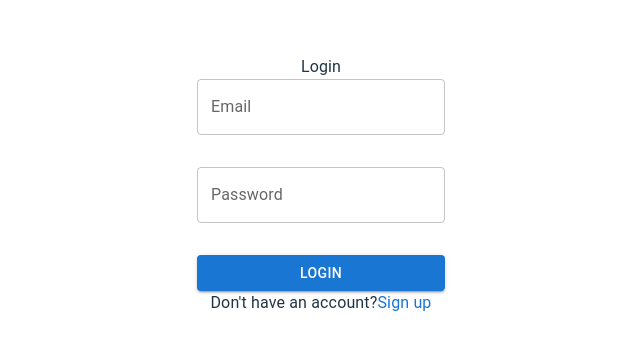
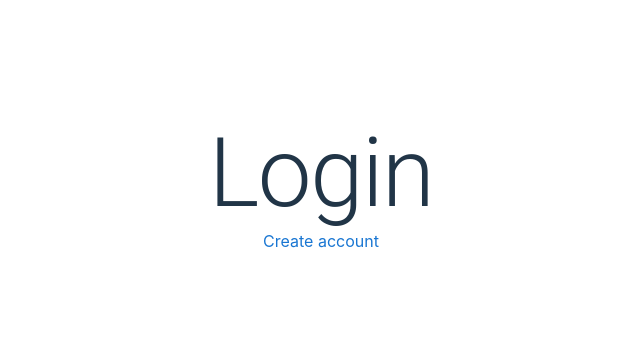
Before and after one commit to boldlygolearn/travelingBookClub, a React (Vite) app in the folder web-ui/: page / in a window 1280 px wide. Shown: the part 215-564 px from the top of the page, without its empty margins (319-959 px from the left). Built offline with nearby package versions, Linux system fonts and the light colour scheme; the HTML template or start-up script is replaced by a standard one.

Commit message:
feat: display title and link to page (TBC-22)

```diff
--- a/web-ui/src/modules/login/login.tsx
+++ b/web-ui/src/modules/login/login.tsx
@@ -3,26 +3,10 @@ import { Button, Link, Stack, TextField, Typography } from "@mui/material";
 const Login = () => {
   return (
     <Stack>
-      <Typography>Login</Typography>
-      <TextField
-        type="email"
-        label="Email"
-        sx={{ marginBottom: 4 }}
-      ></TextField>
-      <TextField
-        type="password"
-        label="Password"
-        sx={{ marginBottom: 4 }}
-      ></TextField>
-      <Button variant="contained">Login</Button>
-      <Typography>
-        Don't have an account?
-        {
-          <Link href="/create-account" underline="none">
-            Sign up
-          </Link>
-        }
-      </Typography>
+      <Typography variant="h1">Login</Typography>
+      <Link href="/create-account" underline="none">
+        Create account
+      </Link>
     </Stack>
   );
 };
--- a/web-ui/src/modules/user/createUser/createUser.tsx
+++ b/web-ui/src/modules/user/createUser/createUser.tsx
@@ -1,7 +1,14 @@
-import { Typography } from "@mui/material";
+import { Link, Stack, Typography } from "@mui/material";
 
 const CreateUser = () => {
-  return <Typography>Create Account</Typography>;
+  return (
+    <Stack>
+      <Typography variant="h1">Create Account</Typography>
+      <Link href="/create-account" underline="none">
+        Login
+      </Link>
+    </Stack>
+  );
 };
 
 export default CreateUser;
```
